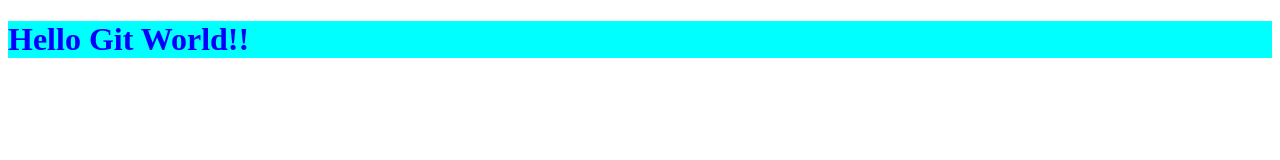
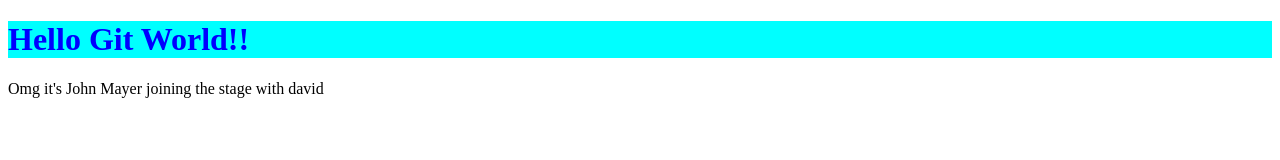
Before and after one commit to kusalrai/Assignment, a plain HTML site: page index.html in a window 1280 px wide. Drawn offline with Linux system fonts and the light colour scheme.

Commit message:
testing another feature

```diff
--- a/index.html
+++ b/index.html
@@ -9,5 +9,6 @@
 </head>
 <body>
     <h1>Hello Git World!!</h1>
+    <p>Omg it's John Mayer joining the stage with david</p>
 </body>
 </html>
```
